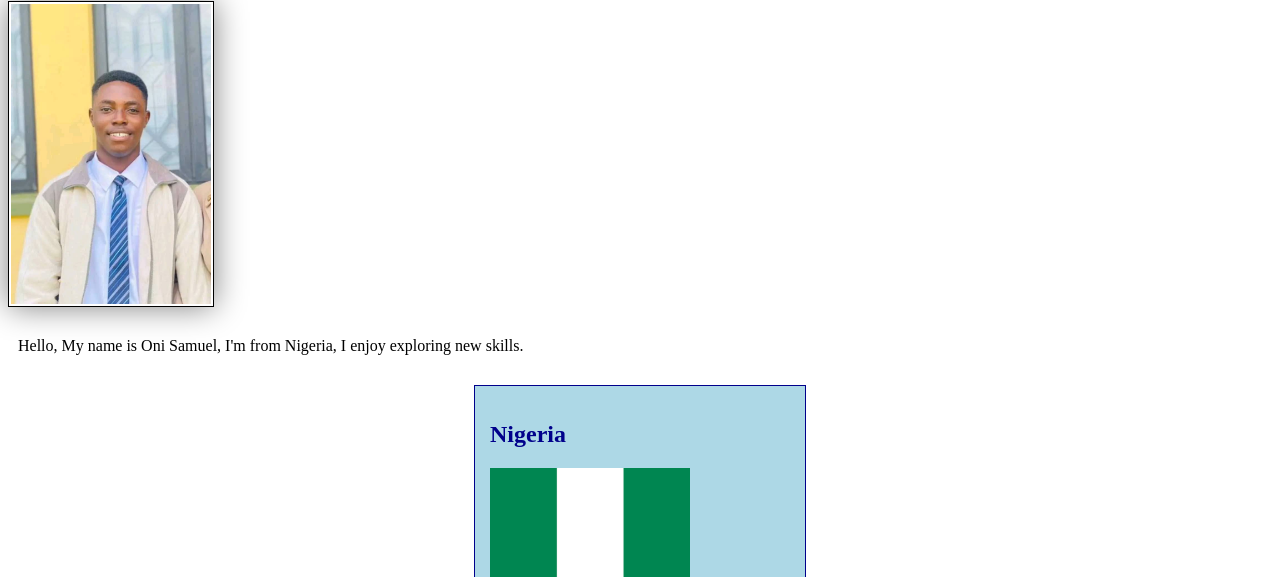
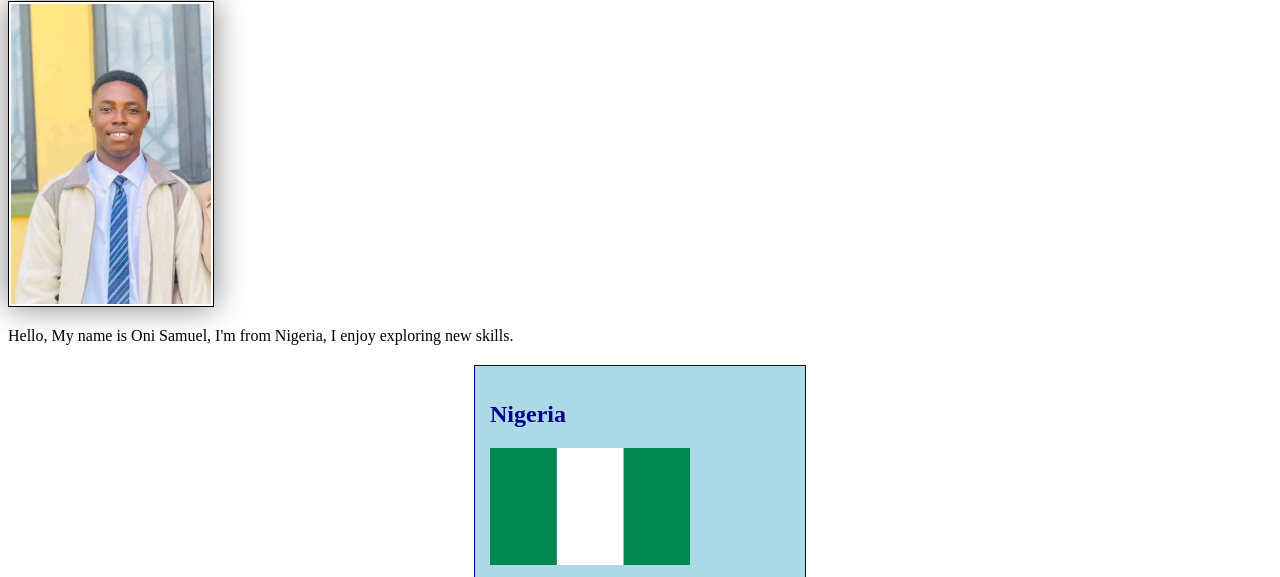
Before and after one commit to Samizy29/WDD130, a plain HTML site: page index.html in a window 1280 px wide. Shown: the part 223-800 px from the top of the page. Drawn offline with Linux system fonts and the light colour scheme.

Commit message:
Updated WK2

```diff
--- a/styles/styles.css
+++ b/styles/styles.css
@@ -19,6 +19,7 @@ h1 {
 /* Image styling for images inside the main element */
 main img {
     width: 200px;
+    max-width: 300px;
     height: auto;
     border: 1px solid black;
     padding: 2px;
@@ -27,7 +28,7 @@ main img {
 
 /* Paragraph styling */
 p {
-    padding: 10px;
+    padding: 0px;
 }
 
 /* Styling for the aside element */
```
